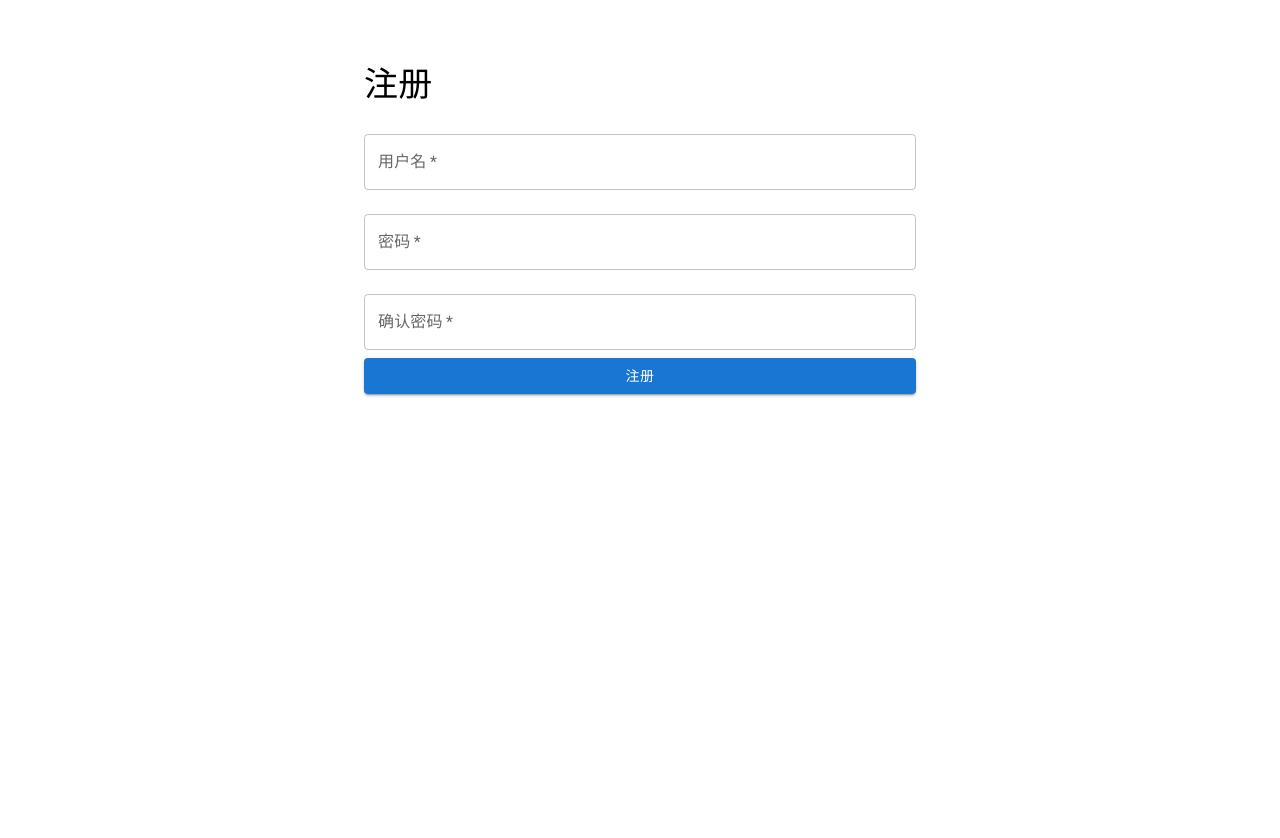
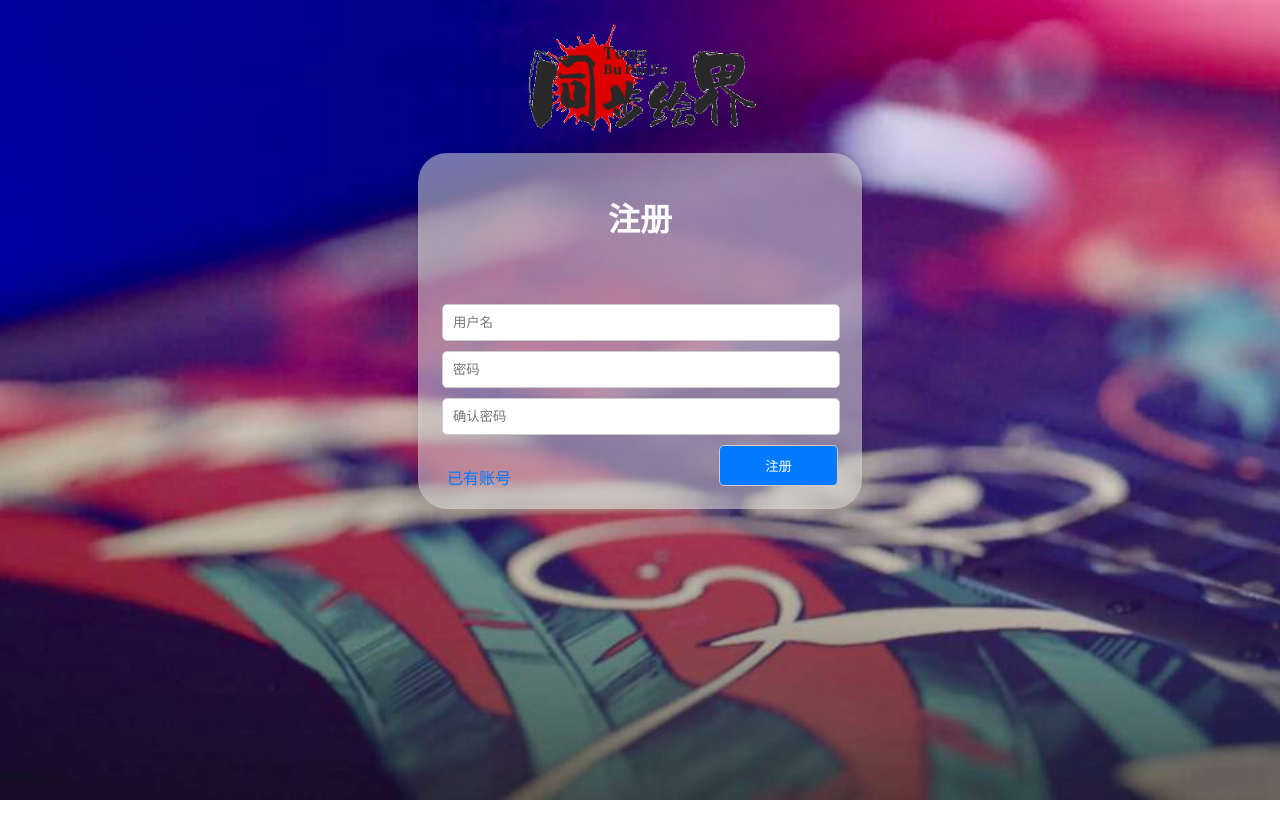
Before and after one commit to qiantanyixia/collaborative-whiteboard, a React (Vite) app in the folder frontend/: page /register in a window 1280 px wide. Shown: the top 838 px of the page. Built offline with nearby package versions, Linux system fonts and the light colour scheme.

Commit message:
注册页

```diff
--- a/frontend/src/pages/Login.jsx
+++ b/frontend/src/pages/Login.jsx
@@ -42,9 +42,9 @@ const Login = () => {
     };
 
     return (
-        <div className="login-page">
+        <div className="page">
             <div className="logo-container">
-                <img src={logoURL} alt="公司logo" className="logo-image" />
+                <img src={logoURL} alt="logo" className="logo-image" />
             </div>
             <Container maxWidth="xs" className="login-container">
                 <h1 className="login-title">登录</h1>
--- a/frontend/src/pages/Register.jsx
+++ b/frontend/src/pages/Register.jsx
@@ -1,8 +1,10 @@
-import React, { useState } from 'react';
+import React, { useState, useEffect } from 'react';
 import { useDispatch, useSelector } from 'react-redux';
 import { registerUser } from '../redux/userSlice';
-import { TextField, Button, Typography, Container, Box } from '@mui/material';
+import { Typography, Container, Box } from '@mui/material';
 import { useNavigate } from 'react-router-dom';
+import './Login.css'; // 使用相同的CSS文件
+import logoURL from './图片/logo1.png';
 
 const Register = () => {
     const dispatch = useDispatch();
@@ -16,6 +18,13 @@ const Register = () => {
     });
 
     const { username, password, confirmPassword } = formData;
+
+    useEffect(() => {
+        document.body.classList.add('login-page');
+        return () => {
+            document.body.classList.remove('login-page');
+        };
+    }, []);
 
     const onChange = (e) => setFormData({ ...formData, [e.target.name]: e.target.value });
 
@@ -32,39 +41,39 @@ const Register = () => {
     };
 
     return (
-        <Container maxWidth="sm">
+        <div className="page">
+            <div className="logo-container">
+                <img src={logoURL} alt="logo" className="logo-image" />
+            </div>
+            <Container maxWidth="xs" className="login-container">
+                <h1 className="login-title">注册</h1>
                 <Box sx={{ mt: 8 }}>
-                <Typography variant="h4" gutterBottom>
-                    注册
-                </Typography>
                     <form onSubmit={onSubmit}>
-                    <TextField
-                        label="用户名"
+                        <input
+                            type="text"
                             name="username"
+                            placeholder="用户名"
                             value={username}
                             onChange={onChange}
-                        fullWidth
-                        margin="normal"
+                            className="login-input"
                             required
                         />
-                    <TextField
-                        label="密码"
+                        <input
+                            type="password"
                             name="password"
-                        type="password"
+                            placeholder="密码"
                             value={password}
                             onChange={onChange}
-                        fullWidth
-                        margin="normal"
+                            className="login-input"
                             required
                         />
-                    <TextField
-                        label="确认密码"
+                        <input
+                            type="password"
                             name="confirmPassword"
-                        type="password"
+                            placeholder="确认密码"
                             value={confirmPassword}
                             onChange={onChange}
-                        fullWidth
-                        margin="normal"
+                            className="login-input"
                             required
                         />
                         {error && (
@@ -72,12 +81,19 @@ const Register = () => {
                                 {error}
                             </Typography>
                         )}
-                    <Button type="submit" variant="contained" color="primary" fullWidth disabled={loading}>
-                        {loading ? '注册中...' : '注册'}
-                    </Button>
+                        <div className="button-container">
+                            <div className="social-login"><a href="/login">已有账号</a></div>
+                            <input
+                                type="submit"
+                                className="login-button"
+                                disabled={loading}
+                                value={loading ? '注册中...' : '注册'}
+                            />
+                        </div>
                     </form>
                 </Box>
             </Container>
+        </div>
     );
 };
 
```
Lines whose indentation alone changed are shown as unchanged.
